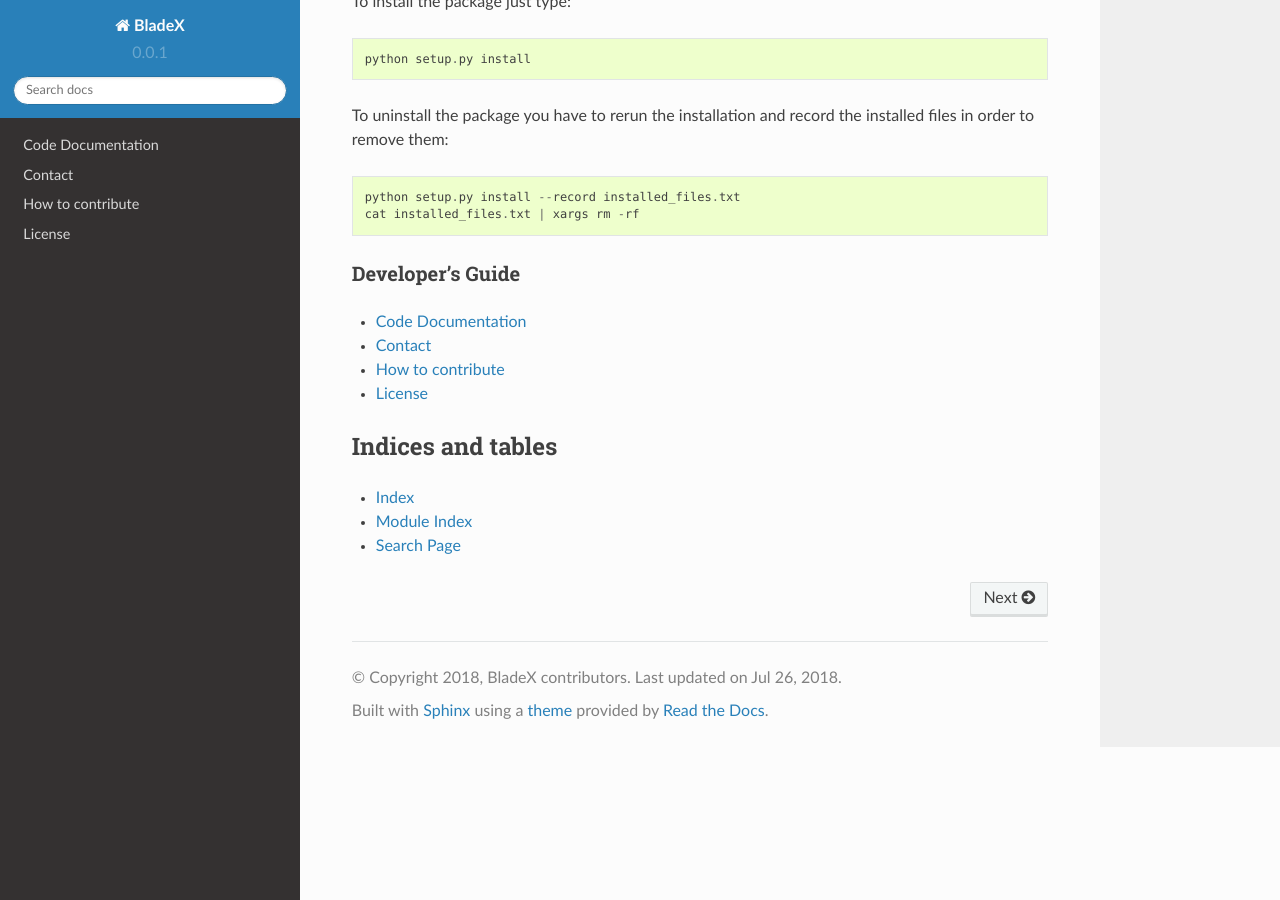
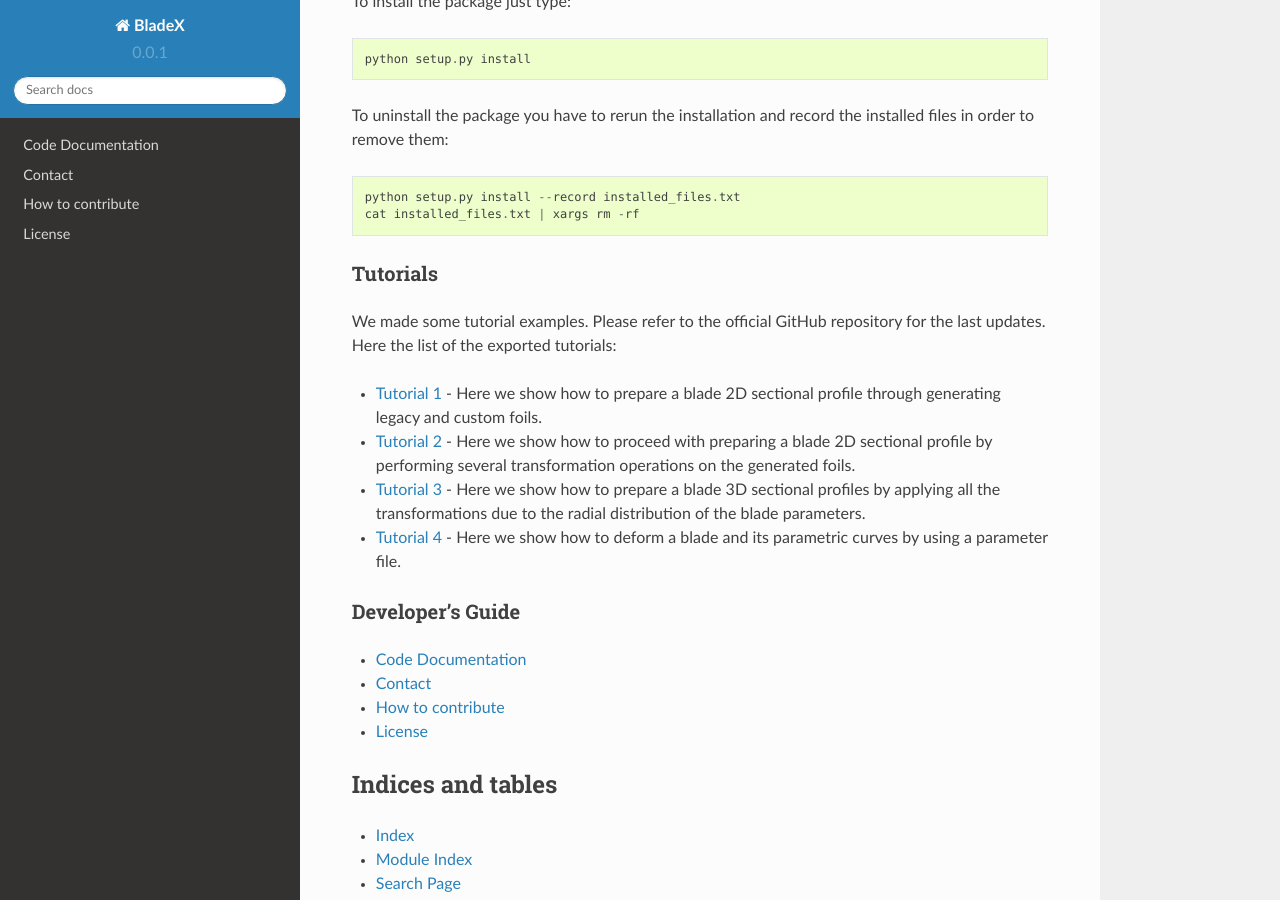
Before and after one commit to mathLab/BladeX, a Sphinx documentation site: the page built from docs/source/index.rst, in a window 1280 px wide and 900 px high, scrolled down 511 px. Built offline with Sphinx 7.4.7 and the Read the Docs theme 2.0.0, drawn with Linux system fonts in a browser that asks for light colours; formulas are drawn with MathJax 3.

Commit message:
tutorials

```diff
--- a/docs/source/index.rst
+++ b/docs/source/index.rst
@@ -30,6 +30,15 @@ To uninstall the package you have to rerun the installation and record the insta
     cat installed_files.txt | xargs rm -rf
 
 
+Tutorials
+--------------------
+
+We made some tutorial examples. Please refer to the official GitHub repository for the last updates. Here the list of the exported tutorials:
+
+- `Tutorial 1 <tutorial1dmd.html>`_ - Here we show how to prepare a blade 2D sectional profile through generating legacy and custom foils.
+- `Tutorial 2 <tutorial2advdmd.html>`_ - Here we show how to proceed with preparing a blade 2D sectional profile by performing several transformation operations on the generated foils.
+- `Tutorial 3 <tutorial3mrdmd.html>`_ - Here we show how to prepare a blade 3D sectional profiles by applying all the transformations due to the radial distribution of the blade parameters.
+- `Tutorial 4 <tutorial4cdmd.html>`_ - Here we show how to deform a blade and its parametric curves by using a parameter file.
 
 
 Developer's Guide
```
